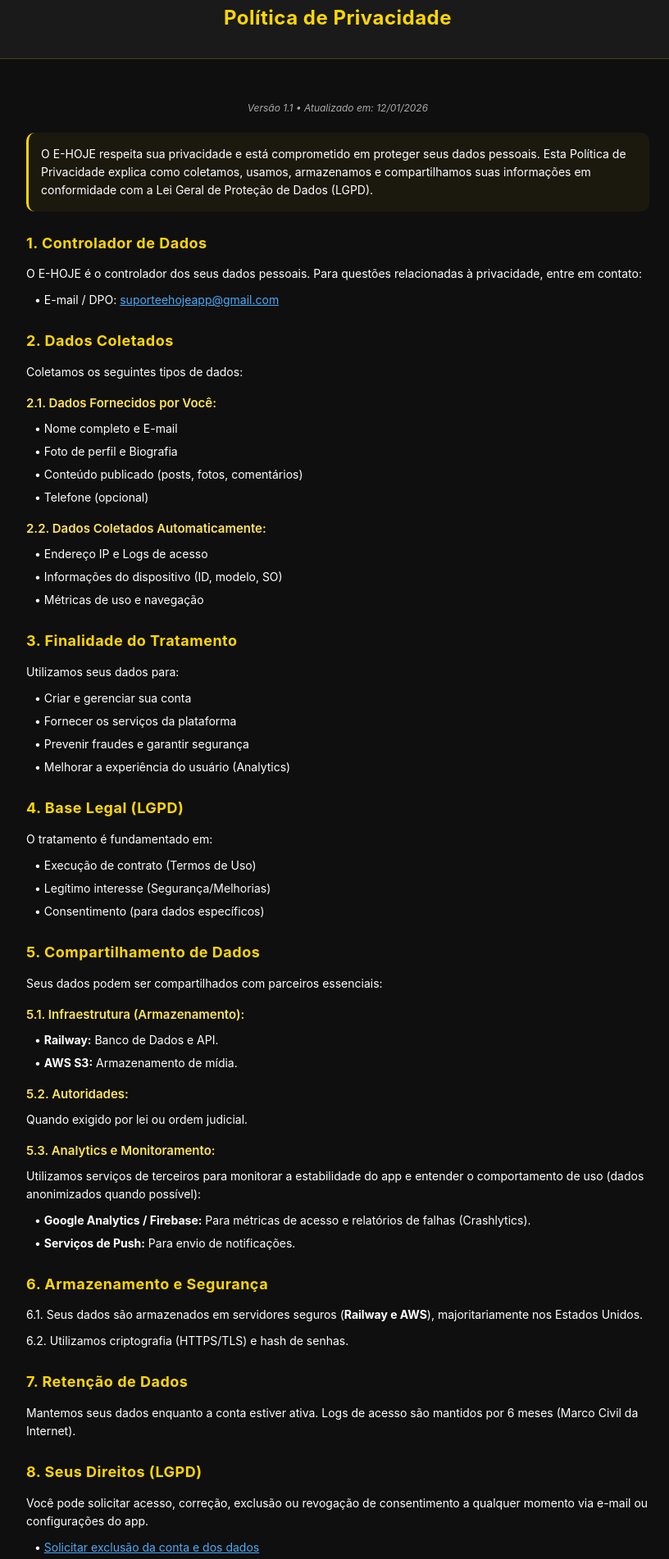
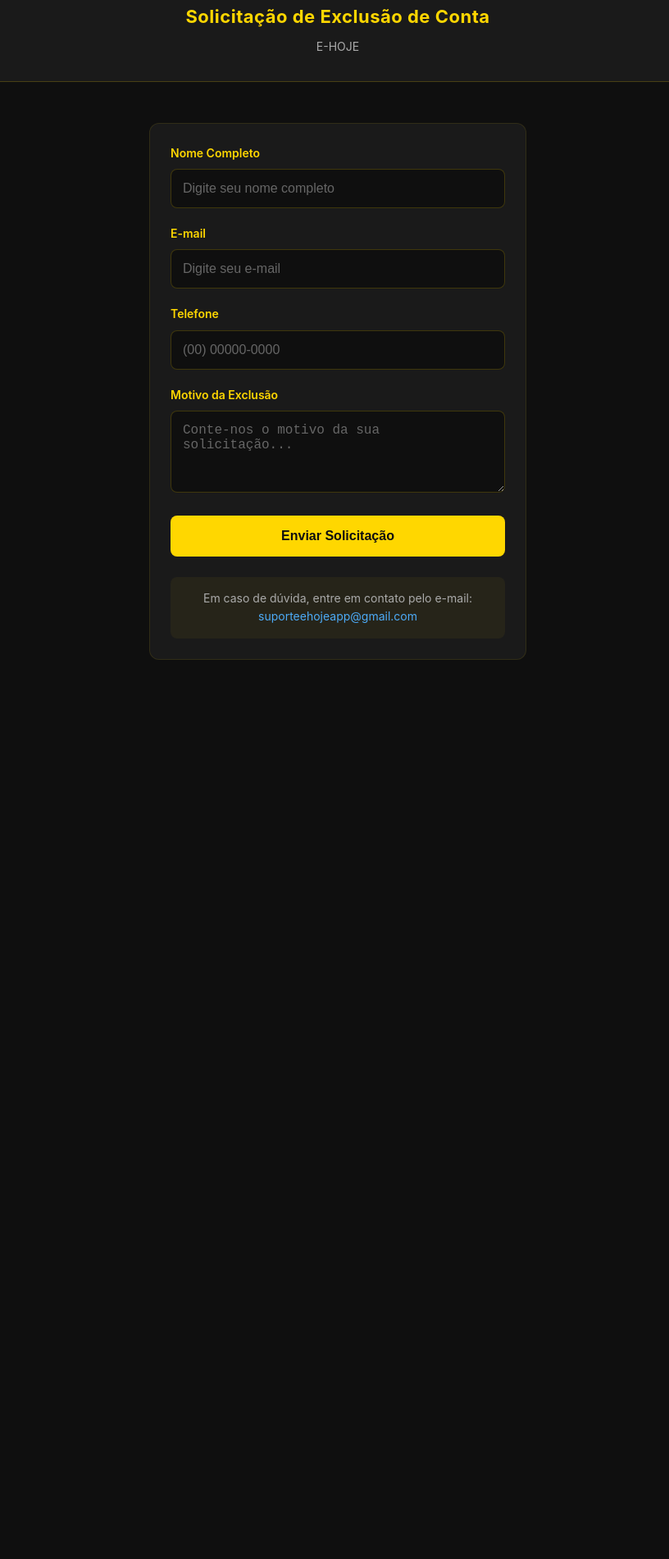
Before and after one commit to LuanVFrezarin/ehojeexcluir, a plain HTML site: page index.html in a window 1280 px wide. Shown: the part 27-1929 px from the top of the page at 82% size, without its empty margins (228-1044 px from the left). After the commit the page ends 892 px from the top, so only its background shows below. Drawn offline with Linux system fonts and the light colour scheme.

Commit message:
Exclusão de conta como página principal

```diff
--- a/index.html
+++ b/index.html
@@ -3,7 +3,7 @@
 <head>
     <meta charset="UTF-8">
     <meta name="viewport" content="width=device-width, initial-scale=1.0">
-    <title>Política de Privacidade - E-HOJE</title>
+    <title>Excluir Conta - E-HOJE</title>
     <style>
         * {
             margin: 0;
@@ -16,10 +16,11 @@
             background-color: #0F0F0F;
             color: #FFFFFF;
             line-height: 1.6;
+            min-height: 100vh;
         }
 
         .container {
-            max-width: 800px;
+            max-width: 500px;
             margin: 0 auto;
             padding: 20px;
         }
@@ -34,88 +35,160 @@
 
         h1 {
             color: #FFD700;
-            font-size: 24px;
+            font-size: 22px;
             letter-spacing: 0.5px;
         }
 
-        .last-updated {
-            font-size: 12px;
+        .subtitle {
             color: #AAAAAA;
-            font-style: italic;
-            text-align: center;
+            font-size: 14px;
+            margin-top: 8px;
+        }
+
+        .form-container {
+            background-color: #1A1A1A;
+            border-radius: 12px;
+            padding: 25px;
+            border: 1px solid rgba(255, 215, 0, 0.1);
+        }
+
+        .form-group {
             margin-bottom: 20px;
         }
 
-        .intro {
+        label {
+            display: block;
+            color: #FFD700;
             font-size: 14px;
-            color: #FFFFFF;
-            line-height: 22px;
-            margin-bottom: 25px;
-            background-color: rgba(255, 215, 0, 0.05);
-            padding: 15px;
-            border-radius: 10px;
-            border-left: 3px solid #FFD700;
-        }
-
-        .section-title {
-            font-size: 18px;
-            font-weight: bold;
-            color: #FFD700;
-            margin-top: 25px;
-            margin-bottom: 12px;
-            letter-spacing: 0.5px;
-        }
-
-        .subsection-title {
-            font-size: 15px;
             font-weight: 600;
-            color: #FFE55C;
-            margin-top: 15px;
             margin-bottom: 8px;
         }
 
-        .paragraph {
+        input, textarea {
+            width: 100%;
+            padding: 14px;
+            border: 1px solid rgba(255, 215, 0, 0.2);
+            border-radius: 8px;
+            background-color: #0F0F0F;
+            color: #FFFFFF;
+            font-size: 16px;
+            transition: border-color 0.3s;
+        }
+
+        input:focus, textarea:focus {
+            outline: none;
+            border-color: #FFD700;
+        }
+
+        input::placeholder, textarea::placeholder {
+            color: #666666;
+        }
+
+        textarea {
+            resize: vertical;
+            min-height: 100px;
+        }
+
+        .submit-btn {
+            width: 100%;
+            padding: 16px;
+            background-color: #FFD700;
+            color: #0F0F0F;
+            border: none;
+            border-radius: 8px;
+            font-size: 16px;
+            font-weight: bold;
+            cursor: pointer;
+            transition: background-color 0.3s, transform 0.2s;
+        }
+
+        .submit-btn:hover {
+            background-color: #FFC000;
+            transform: translateY(-2px);
+        }
+
+        .submit-btn:active {
+            transform: translateY(0);
+        }
+
+        .contact-info {
+            text-align: center;
+            margin-top: 25px;
+            padding: 15px;
+            background-color: rgba(255, 215, 0, 0.05);
+            border-radius: 8px;
             font-size: 14px;
+            color: #AAAAAA;
+        }
+
+        .contact-info a {
+            color: #4dabf7;
+            text-decoration: none;
+        }
+
+        .contact-info a:hover {
+            text-decoration: underline;
+        }
+
+        /* Success Message */
+        .success-container {
+            display: none;
+            text-align: center;
+            padding: 40px 20px;
+        }
+
+        .success-icon {
+            width: 80px;
+            height: 80px;
+            background-color: rgba(76, 175, 80, 0.2);
+            border-radius: 50%;
+            display: flex;
+            align-items: center;
+            justify-content: center;
+            margin: 0 auto 25px;
+        }
+
+        .success-icon svg {
+            width: 40px;
+            height: 40px;
+            fill: #4CAF50;
+        }
+
+        .success-title {
+            color: #FFD700;
+            font-size: 20px;
+            font-weight: bold;
+            margin-bottom: 15px;
+        }
+
+        .success-message {
             color: #FFFFFF;
-            line-height: 22px;
+            font-size: 15px;
+            line-height: 24px;
             margin-bottom: 10px;
         }
 
-        .bullet {
-            font-size: 14px;
-            color: #FFFFFF;
-            line-height: 22px;
-            margin-bottom: 6px;
-            padding-left: 10px;
+        .success-email {
+            color: #4dabf7;
+            font-weight: 600;
         }
 
-        .bold {
-            font-weight: 700;
-            color: #FFFFFF;
+        .back-btn {
+            display: inline-block;
+            margin-top: 25px;
+            padding: 12px 30px;
+            background-color: transparent;
+            color: #FFD700;
+            border: 1px solid #FFD700;
+            border-radius: 8px;
+            font-size: 14px;
+            cursor: pointer;
+            text-decoration: none;
+            transition: background-color 0.3s;
         }
 
-        a {
-            color: #4dabf7;
-            text-decoration: underline;
-        }
-
-        a:hover {
-            color: #74c0fc;
-        }
-
-        .footer {
-            margin-top: 40px;
-            padding: 20px;
-            background-color: rgba(255, 215, 0, 0.05);
-            border-radius: 12px;
-            border: 1px solid rgba(255, 215, 0, 0.1);
-            text-align: center;
-        }
-
-        .footer-text {
-            font-size: 14px;
-            color: #FFD700;
-            line-height: 22px;
+        .back-btn:hover {
+            background-color: rgba(255, 215, 0, 0.1);
         }
 
         .spacer {
@@ -125,117 +198,101 @@
 </head>
 <body>
     <header>
-        <h1>Política de Privacidade</h1>
+        <h1>Solicitação de Exclusão de Conta</h1>
+        <p class="subtitle">E-HOJE</p>
     </header>
 
     <div class="container">
-        <p class="last-updated">Versão 1.1 • Atualizado em: 12/01/2026</p>
+        <!-- Form -->
+        <div class="form-container" id="formContainer">
+            <form id="deleteForm">
+                <div class="form-group">
+                    <label for="nome">Nome Completo</label>
+                    <input type="text" id="nome" name="nome" placeholder="Digite seu nome completo" required>
+                </div>
 
-        <p class="intro">
-            O E-HOJE respeita sua privacidade e está comprometido em proteger seus dados pessoais.
-            Esta Política de Privacidade explica como coletamos, usamos, armazenamos e compartilhamos
-            suas informações em conformidade com a Lei Geral de Proteção de Dados (LGPD).
-        </p>
+                <div class="form-group">
+                    <label for="email">E-mail</label>
+                    <input type="email" id="email" name="email" placeholder="Digite seu e-mail" required>
+                </div>
 
-        <h2 class="section-title">1. Controlador de Dados</h2>
-        <p class="paragraph">
-            O E-HOJE é o controlador dos seus dados pessoais. Para questões relacionadas à privacidade, entre em contato:
-        </p>
-        <p class="bullet">
-            • E-mail / DPO: <a href="mailto:suporteehojeapp@gmail.com">suporteehojeapp@gmail.com</a>
-        </p>
+                <div class="form-group">
+                    <label for="telefone">Telefone</label>
+                    <input type="tel" id="telefone" name="telefone" placeholder="(00) 00000-0000" required>
+                </div>
 
-        <h2 class="section-title">2. Dados Coletados</h2>
-        <p class="paragraph">Coletamos os seguintes tipos de dados:</p>
+                <div class="form-group">
+                    <label for="motivo">Motivo da Exclusão</label>
+                    <textarea id="motivo" name="motivo" placeholder="Conte-nos o motivo da sua solicitação..." required></textarea>
+                </div>
 
-        <h3 class="subsection-title">2.1. Dados Fornecidos por Você:</h3>
-        <p class="bullet">• Nome completo e E-mail</p>
-        <p class="bullet">• Foto de perfil e Biografia</p>
-        <p class="bullet">• Conteúdo publicado (posts, fotos, comentários)</p>
-        <p class="bullet">• Telefone (opcional)</p>
+                <button type="submit" class="submit-btn">Enviar Solicitação</button>
+            </form>
 
-        <h3 class="subsection-title">2.2. Dados Coletados Automaticamente:</h3>
-        <p class="bullet">• Endereço IP e Logs de acesso</p>
-        <p class="bullet">• Informações do dispositivo (ID, modelo, SO)</p>
-        <p class="bullet">• Métricas de uso e navegação</p>
+            <div class="contact-info">
+                Em caso de dúvida, entre em contato pelo e-mail:<br>
+                <a href="mailto:suporteehojeapp@gmail.com">suporteehojeapp@gmail.com</a>
+            </div>
+        </div>
 
-        <h2 class="section-title">3. Finalidade do Tratamento</h2>
-        <p class="paragraph">Utilizamos seus dados para:</p>
-        <p class="bullet">• Criar e gerenciar sua conta</p>
-        <p class="bullet">• Fornecer os serviços da plataforma</p>
-        <p class="bullet">• Prevenir fraudes e garantir segurança</p>
-        <p class="bullet">• Melhorar a experiência do usuário (Analytics)</p>
-
-        <h2 class="section-title">4. Base Legal (LGPD)</h2>
-        <p class="paragraph">O tratamento é fundamentado em:</p>
-        <p class="bullet">• Execução de contrato (Termos de Uso)</p>
-        <p class="bullet">• Legítimo interesse (Segurança/Melhorias)</p>
-        <p class="bullet">• Consentimento (para dados específicos)</p>
-
-        <h2 class="section-title">5. Compartilhamento de Dados</h2>
-        <p class="paragraph">
-            Seus dados podem ser compartilhados com parceiros essenciais:
-        </p>
-
-        <h3 class="subsection-title">5.1. Infraestrutura (Armazenamento):</h3>
-        <p class="bullet">• <span class="bold">Railway:</span> Banco de Dados e API.</p>
-        <p class="bullet">• <span class="bold">AWS S3:</span> Armazenamento de mídia.</p>
-
-        <h3 class="subsection-title">5.2. Autoridades:</h3>
-        <p class="paragraph">Quando exigido por lei ou ordem judicial.</p>
-
-        <h3 class="subsection-title">5.3. Analytics e Monitoramento:</h3>
-        <p class="paragraph">
-            Utilizamos serviços de terceiros para monitorar a estabilidade do app e entender
-            o comportamento de uso (dados anonimizados quando possível):
-        </p>
-        <p class="bullet">• <span class="bold">Google Analytics / Firebase:</span> Para métricas de acesso e relatórios de falhas (Crashlytics).</p>
-        <p class="bullet">• <span class="bold">Serviços de Push:</span> Para envio de notificações.</p>
-
-        <h2 class="section-title">6. Armazenamento e Segurança</h2>
-        <p class="paragraph">
-            6.1. Seus dados são armazenados em servidores seguros (<span class="bold">Railway e AWS</span>), majoritariamente nos Estados Unidos.
-        </p>
-        <p class="paragraph">
-            6.2. Utilizamos criptografia (HTTPS/TLS) e hash de senhas.
-        </p>
-
-        <h2 class="section-title">7. Retenção de Dados</h2>
-        <p class="paragraph">
-            Mantemos seus dados enquanto a conta estiver ativa. Logs de acesso são mantidos por 6 meses (Marco Civil da Internet).
-        </p>
-
-        <h2 class="section-title">8. Seus Direitos (LGPD)</h2>
-        <p class="paragraph">
-            Você pode solicitar acesso, correção, exclusão ou revogação de consentimento a qualquer momento via e-mail ou configurações do app.
-        </p>
-        <p class="bullet">• <a href="excluir-conta.html">Solicitar exclusão da conta e dos dados</a></p>
-
-        <h2 class="section-title">9. Menores de Idade</h2>
-        <p class="paragraph">
-            O E-HOJE é destinado exclusivamente a maiores de 18 anos.
-        </p>
-
-        <h2 class="section-title">10. Transferência Internacional</h2>
-        <p class="paragraph">
-            Você concorda com o processamento de dados nos EUA, garantido por cláusulas contratuais de segurança dos nossos provedores.
-        </p>
-
-        <h2 class="section-title">11. Alterações nesta Política</h2>
-        <p class="paragraph">
-            Versões atualizadas serão notificadas no app.
-        </p>
-
-        <h2 class="section-title">12. Contato</h2>
-        <p class="bullet">• E-mail: <a href="mailto:suporteehojeapp@gmail.com">suporteehojeapp@gmail.com</a></p>
-        <p class="bullet">• ANPD: <a href="https://www.gov.br/anpd" target="_blank" rel="noopener noreferrer">www.gov.br/anpd</a></p>
-
-        <div class="footer">
-            <p class="footer-text">Sua privacidade é nossa prioridade.</p>
-            <p class="footer-text">Equipe E-HOJE</p>
+        <!-- Success Message -->
+        <div class="success-container" id="successContainer">
+            <div class="success-icon">
+                <svg viewBox="0 0 24 24">
+                    <path d="M9 16.17L4.83 12l-1.42 1.41L9 19 21 7l-1.41-1.41z"/>
+                </svg>
+            </div>
+            <h2 class="success-title">Solicitação Enviada!</h2>
+            <p class="success-message">
+                Sua solicitação será verificada e você receberá um e-mail de resposta em:
+            </p>
+            <p class="success-email" id="userEmail"></p>
+            <a href="excluir-conta.html" class="back-btn">Voltar</a>
         </div>
 
         <div class="spacer"></div>
     </div>
+
+    <script>
+        document.getElementById('deleteForm').addEventListener('submit', function(e) {
+            e.preventDefault();
+
+            const email = document.getElementById('email').value;
+            const nome = document.getElementById('nome').value;
+            const telefone = document.getElementById('telefone').value;
+            const motivo = document.getElementById('motivo').value;
+
+            // Send email via mailto (opens email client)
+            const subject = encodeURIComponent('Solicitação de Exclusão de Conta - E-HOJE');
+            const body = encodeURIComponent(
+                `Nome: ${nome}\n` +
+                `E-mail: ${email}\n` +
+                `Telefone: ${telefone}\n\n` +
+                `Motivo da Exclusão:\n${motivo}`
+            );
+
+            window.open(`mailto:suporteehojeapp@gmail.com?subject=${subject}&body=${body}`, '_blank');
+
+            // Show success message
+            document.getElementById('formContainer').style.display = 'none';
+            document.getElementById('successContainer').style.display = 'block';
+            document.getElementById('userEmail').textContent = email;
+        });
+
+        // Phone mask
+        document.getElementById('telefone').addEventListener('input', function(e) {
+            let value = e.target.value.replace(/\D/g, '');
+            if (value.length > 11) value = value.slice(0, 11);
+
+            if (value.length > 2) {
+                value = '(' + value.slice(0, 2) + ') ' + value.slice(2);
+            }
+            if (value.length > 10) {
+                value = value.slice(0, 10) + '-' + value.slice(10);
+            }
+
+            e.target.value = value;
+        });
+    </script>
 </body>
 </html>
```
Also changed, not shown: excluir-conta.html (deleted, +0 -298 lines).
